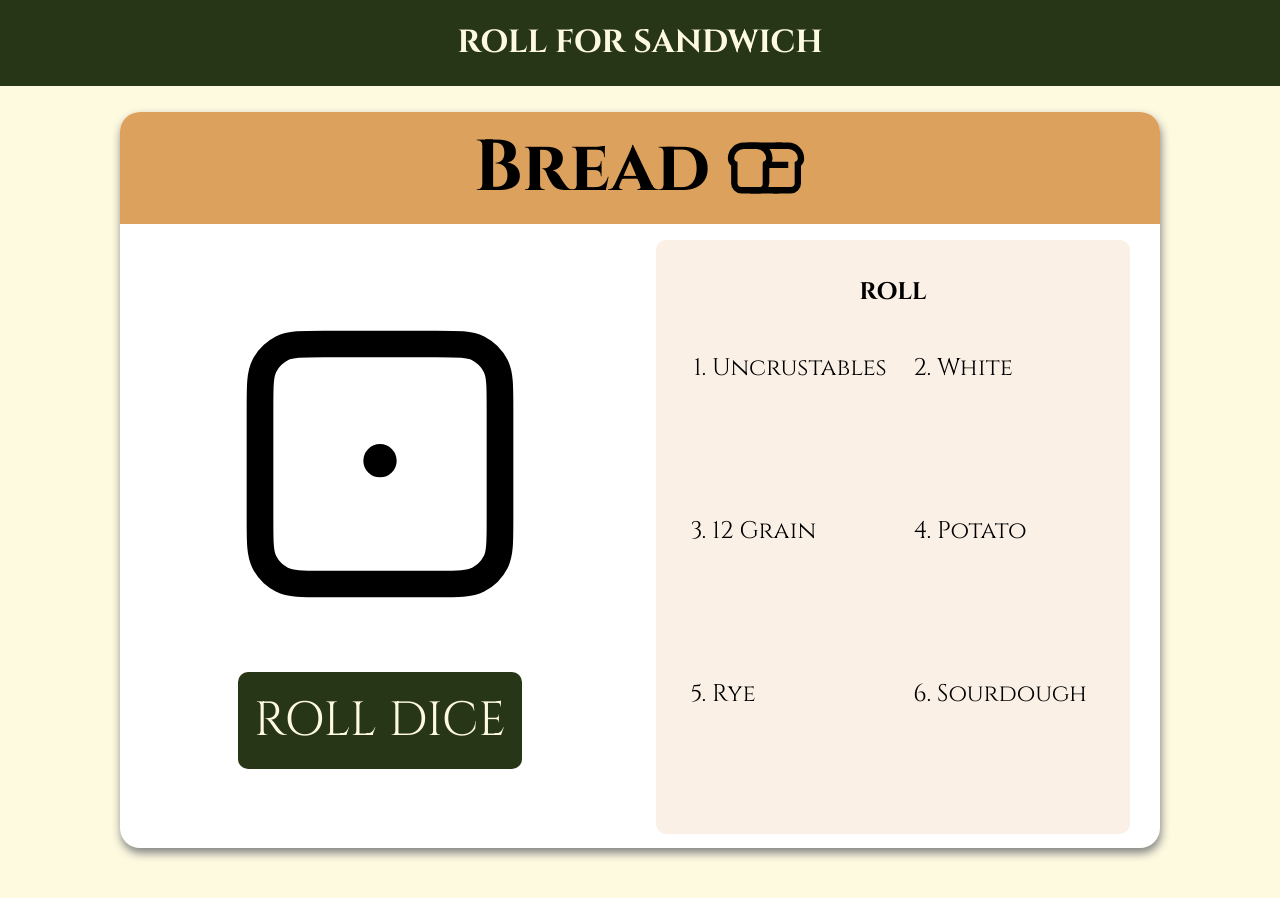
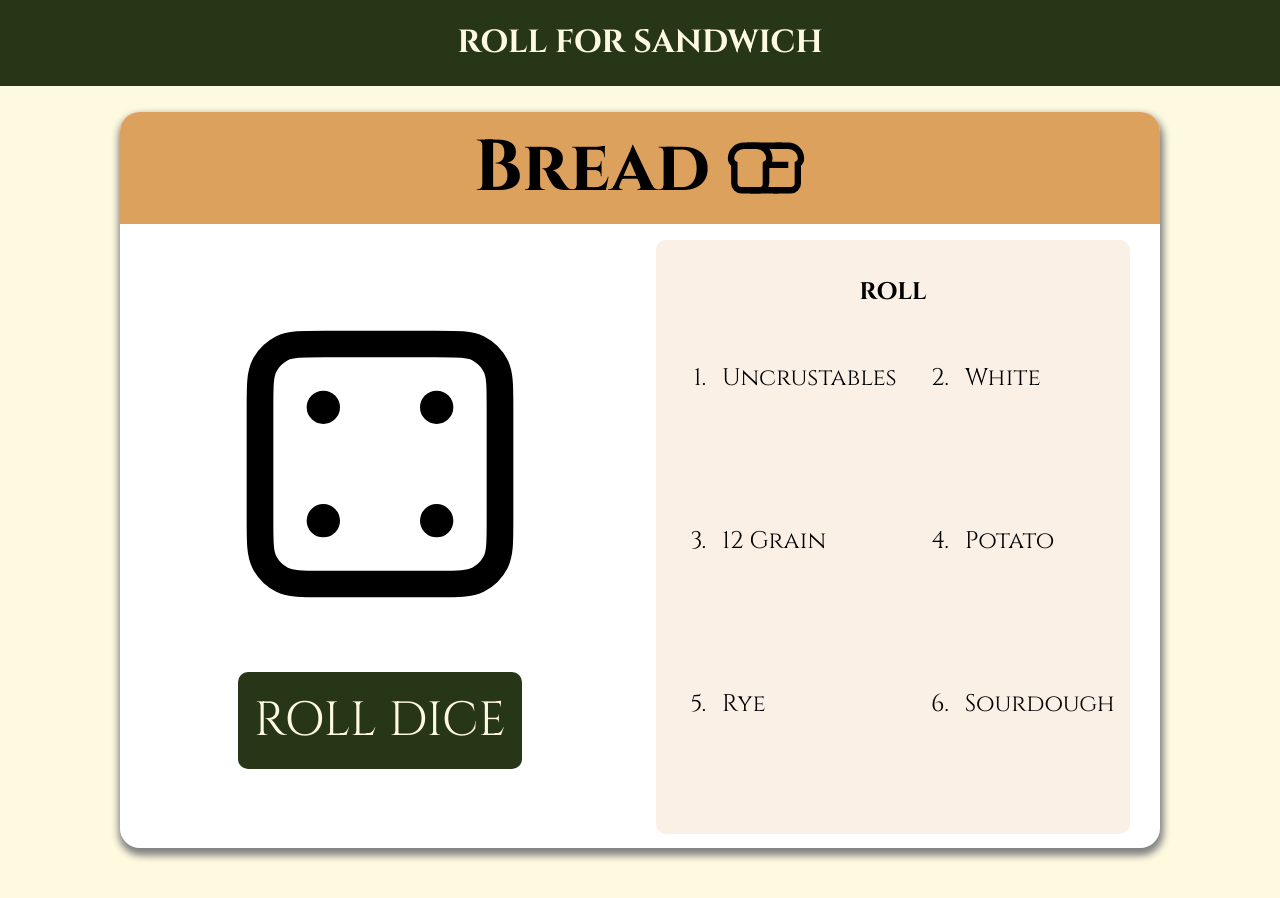
Before and after one commit to JeremiahuViray/roll-for-sandwich, a plain HTML site: page index.html in a window 1280 px wide. Both pictures are taken after a click on the button "Begin?". Drawn offline with Linux system fonts and the light colour scheme.

Commit message:
Create UI and Javascript

```diff
--- a/index.html
+++ b/index.html
@@ -18,7 +18,44 @@
       <header class="header">
         <h1 class="title">ROLL FOR SANDWICH</h1>
       </header>
-      <section class="roll-modal modal absolute-center">
+
+      <!--Main modal-->
+      <section class="main-modal roll-modal modal absolute-center">
+        <div class="main-title">
+          <h1>Main</h1>
+          <img class="main-icon" src="images/salami-svgrepo-com.svg" />
+        </div>
+
+        <div class="roll-container">
+          <!--Left Side-->
+          <div class="half roll-dice">
+            <img
+              class="main-dice-roll-img dice-roll-img"
+              src="dice-images/dice5.svg"
+            />
+            <button class="main-roll roll-btn">ROLL DICE</button>
+          </div>
+
+          <!--Right Side-->
+          <div class="half">
+            <div class="roll-sheet">
+              <h1 class="roll-sheet-title">ROLL</h1>
+              <ol class="roll-sheet-items">
+                <li class="mainchoice0 choice">Cat Food</li>
+                <li class="mainchoice1 choice">Salami</li>
+                <li class="mainchoice2 choice">Peanut Butter</li>
+                <li class="mainchoice3 choice">Black Forest Ham</li>
+                <li class="mainchoice4 choice">Roast Beef</li>
+                <li class="mainchoice5 choice">Beans</li>
+              </ol>
+              <button class="next-btn main-next hidden">Next</button>
+            </div>
+          </div>
+        </div>
+      </section>
+      <!--Main modal end-->
+      <!--Bread modal-->
+      <section class="hidden bread-modal roll-modal modal absolute-center">
         <div class="bread-title">
           <h1>Bread</h1>
           <img class="bread-icon" src="images/bread-loaf-svgrepo-com.svg" />
@@ -27,7 +64,10 @@
         <div class="roll-container">
           <!--Left Side-->
           <div class="half roll-dice">
-            <img class="dice-roll-img" src="dice-images/dice1.svg" />
+            <img
+              class="bread-dice-roll-img dice-roll-img"
+              src="dice-images/dice4.svg"
+            />
             <button class="bread-roll roll-btn">ROLL DICE</button>
           </div>
 
@@ -36,19 +76,19 @@
             <div class="roll-sheet">
               <h1 class="roll-sheet-title">ROLL</h1>
               <ol class="roll-sheet-items">
-                <li class="choice0">Uncrustables</li>
-                <li class="choice1">White</li>
-                <li class="choice2">12 Grain</li>
-                <li class="choice3">Potato</li>
-                <li class="choice4">Rye</li>
-                <li class="choice5">Sourdough</li>
+                <li class="breadchoice0 choice">Uncrustables</li>
+                <li class="breadchoice1 choice">White</li>
+                <li class="breadchoice2 choice">12 Grain</li>
+                <li class="breadchoice3 choice">Potato</li>
+                <li class="breadchoice4 choice">Rye</li>
+                <li class="breadchoice5 choice">Sourdough</li>
               </ol>
               <button class="next-btn bread-next hidden">Next</button>
             </div>
           </div>
         </div>
       </section>
-
+      <!--Bread Modal end-->
       <!--WELCOME-->
       <section class="welcome modal absolute-center">
         <h1>Welcome to Roll For Sandwich!</h1>
--- a/script.js
+++ b/script.js
@@ -2,11 +2,25 @@ const beginBtn = document.querySelector(".begin-btn");
 const modal = document.querySelector(".modal");
 const welcomeModal = document.querySelector(".welcome");
 const rollModal = document.querySelector(".roll-modal");
+const breadModal = document.querySelector(".bread-modal");
+const mainModal = document.querySelector(".main-modal");
 const breadDice = document.querySelector(".bread-roll");
+const mainDice = document.querySelector(".main-roll");
+const breadNextBtn = document.querySelector(".bread-next");
+const mainNextBtn = document.querySelector(".main-next");
+const breadDiceImg = document.querySelector(".bread-dice-roll-img");
+const mainDiceImg = document.querySelector(".main-dice-roll-img");
 
 const ingredients = {
   bread: ["Uncrustables", "White", "12 Grain", "Potato", "Rye", "Sourdough"],
-  main: [],
+  main: [
+    "Cat Food",
+    "Salami",
+    "Peanut Butter",
+    "Black Forest Ham",
+    "Roast Beef",
+    "Beans",
+  ],
   roughage: [],
   wildMagic: [],
   sauce: [],
@@ -28,17 +42,47 @@ const hideFunction = function (hide, reveal) {
 
 // EVENT LISTENERS
 beginBtn.addEventListener("click", function () {
-  hideFunction(welcomeModal, rollModal);
+  hideFunction(welcomeModal, breadModal);
 });
 
 // Bread choice
+let isBreadRolled = false;
 breadDice.addEventListener("click", function () {
-  // 1. Roll the dice for a random number
-  let breadChoice = rollDice(); // 0 - 5
-  // 2. take number and use it to add bread to sandwich object
-  sandwich.bread = ingredients.bread[breadChoice];
-  console.log(sandwich);
-  // 3. change dice img to correct dice
+  if (isBreadRolled == false) {
+    // 1. Roll the dice for a random number
+    let choice = rollDice(); // 0 - 5
+    // 2. take number and use it to add bread to sandwich object
+    sandwich.bread = ingredients.bread[choice];
+    console.log(sandwich);
+    // 3. change dice img to correct dice
+    breadDiceImg.src = `dice-images/dice${choice + 1}.svg`;
+    // 4. Highlight choice
+    document.querySelector(`.breadchoice${choice}`).style.background =
+      "var(--light-green)";
+    // 4. make next button appear
+    breadNextBtn.classList.remove("hidden");
+  }
+  // Make button nonfunctional after choice
+  isBreadRolled = true;
+});
+breadNextBtn.addEventListener("click", function () {
+  hideFunction(breadModal, mainModal);
+});
 
-  console.log(breadChoice);
+let isMainRolled = false;
+mainDice.addEventListener("click", function () {
+  if (isMainRolled == false) {
+    let choice = rollDice(); // 0 - 5
+    sandwich.main = ingredients.main[choice];
+    console.log(sandwich);
+    // 3. change dice img to correct dice
+    mainDiceImg.src = `dice-images/dice${choice + 1}.svg`;
+    // 4. Highlight choice
+    document.querySelector(`.mainchoice${choice}`).style.background =
+      "var(--light-green)";
+    // 4. make next button appear
+    mainNextBtn.classList.remove("hidden");
+  }
+  // Make button nonfunctional after choice
+  isMainRolled = true;
 });
--- a/style.css
+++ b/style.css
@@ -4,6 +4,7 @@
   --light-green: #e9edc9;
   --dark-brown: #bc6c25;
   --dark-green: #283618;
+  --light-red: #f28482;
 }
 
 body {
@@ -100,7 +101,8 @@ img {
   display: flex;
   flex-direction: column;
 }
-.bread-title {
+.bread-title,
+.main-title {
   display: flex;
   gap: 1rem;
   justify-content: center;
@@ -110,6 +112,9 @@ img {
   background: var(--light-brown);
   height: 7rem;
   margin: 0;
+}
+.main-title {
+  background: var(--light-red);
 }
 .roll-container {
   display: flex;
@@ -196,4 +201,9 @@ img {
   color: var(--beige);
   opacity: 80%;
 }
+.choice {
+  height: fit-content;
+  padding: 10px;
+  border-radius: 40px;
+}
 /* end bread roll styling */
```
Also changed, not shown: images/salami-svgrepo-com.svg (added).
